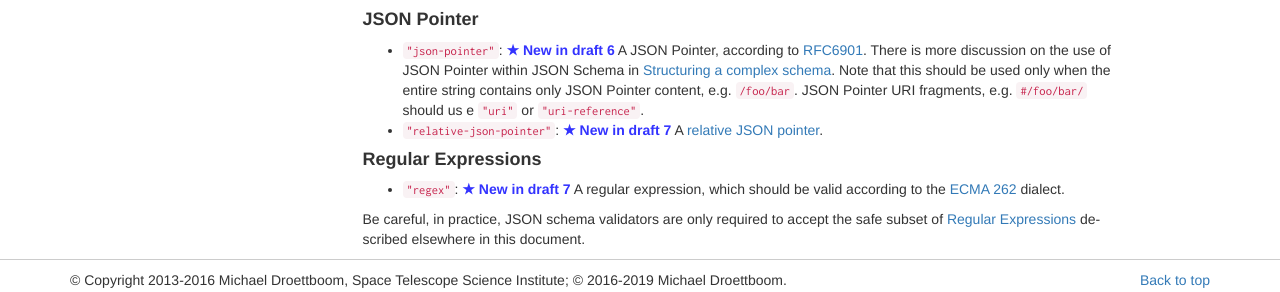
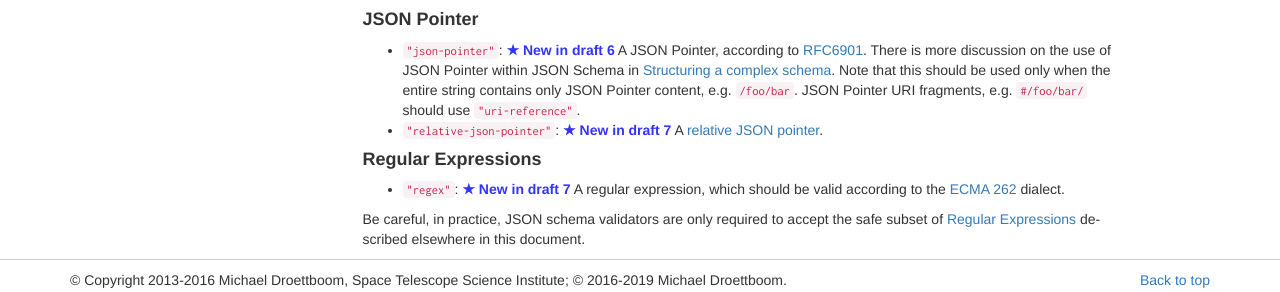
Before and after one commit to json-schema-org/understanding-json-schema, a Sphinx documentation site: the page built from source/reference/string.rst, in a window 1280 px wide and 900 px high, scrolled down 2179 px. Shown: the part 560-852 px from the top of the window. Built offline with Sphinx 7.4.7, drawn with Linux system fonts in a browser that asks for light colours; some web fonts are replaced.

Commit message:
Use `url-reference` rather than `url` for JSON schema fragment

```diff
--- a/source/reference/string.rst
+++ b/source/reference/string.rst
@@ -269,8 +269,8 @@
   <https://tools.ietf.org/html/rfc6901>`_. There is more discussion on the use
   of JSON Pointer within JSON Schema in `structuring`. Note that this should be
   used only when the entire string contains only JSON Pointer content, e.g.
-  ``/foo/bar``. JSON Pointer URI fragments, e.g. ``#/foo/bar/`` should us e
-  ``"uri"`` or ``"uri-reference"``.
+  ``/foo/bar``. JSON Pointer URI fragments, e.g. ``#/foo/bar/`` should use
+  ``"uri-reference"``.
 
 - ``"relative-json-pointer"``: |draft7| A `relative JSON pointer
   <https://tools.ietf.org/html/draft-handrews-relative-json-pointer-01>`_.
```
